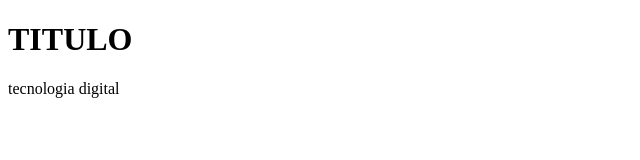
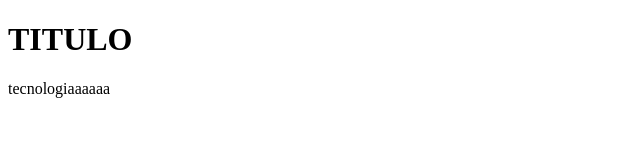
Before and after one commit to Beth1998/carpeta3, a plain HTML site: page index.html in a window 1280 px wide. Shown: the full height of the page, 0-640 px from the left. Drawn offline with Linux system fonts and the light colour scheme.

Commit message:
Cambio en el parrafo

```diff
--- a/index.html
+++ b/index.html
@@ -6,6 +6,6 @@
     <title>Document</title>
 </head>
 <body>
-    <h1>TITULO</h1><p>tecnologia digital</p>
+    <h1>TITULO</h1><p>tecnologiaaaaaa</p>
 </body>
 </html>
```
